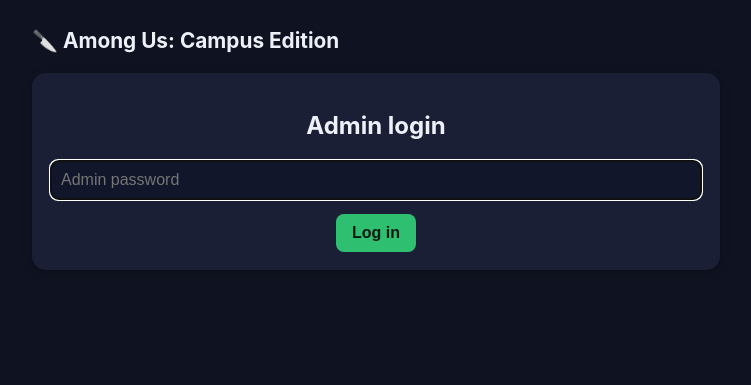
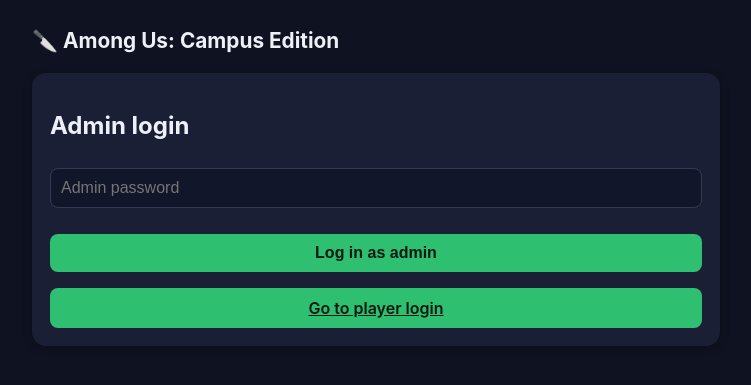
Before and after one commit to Terminator567/among-us, a Flask app: page /admin in a window 1280 px wide. Shown: the top 385 px of the page, without its empty margins (264-1015 px from the left). Run offline with Flask 3, Linux system fonts and the light colour scheme.

Commit message:
style fix

```diff
--- a/static/css/style.css
+++ b/static/css/style.css
@@ -151,3 +151,17 @@ code {
     padding: 2px 6px;
     border-radius: 4px;
 }
+
+.admin-login-form {
+    display: flex;
+    flex-direction: column;
+    gap: 12px;
+}
+
+.player-login-link {
+    display: block;
+    width: 100%;
+    margin-top: 16px;
+    text-align: center;
+    box-sizing: border-box;
+}
--- a/templates/admin_login.html
+++ b/templates/admin_login.html
@@ -1,10 +1,24 @@
 {% extends "base.html" %}
+
 {% block content %}
-<div class="card center">
+<div class="card auth-card">
     <h2>Admin login</h2>
-    <form method="post">
-        <input type="password" name="password" placeholder="Admin password" required autofocus>
-        <button type="submit" class="btn">Log in</button>
+
+    <form method="post" class="admin-login-form">
+        <input
+            type="password"
+            name="password"
+            placeholder="Admin password"
+            required
+        >
+
+        <button type="submit" class="btn">
+            Log in as admin
+        </button>
     </form>
+
+    <a href="{{ url_for('login') }}" class="btn secondary player-login-link">
+        Go to player login
+    </a>
 </div>
 {% endblock %}
```
